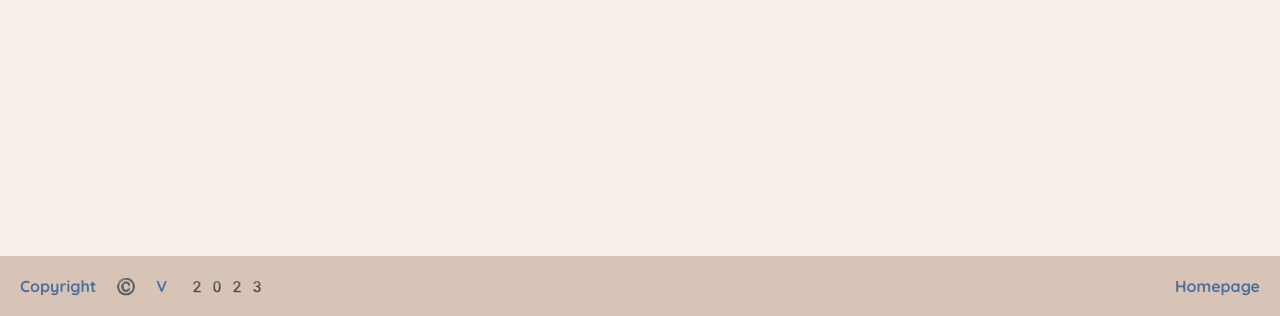
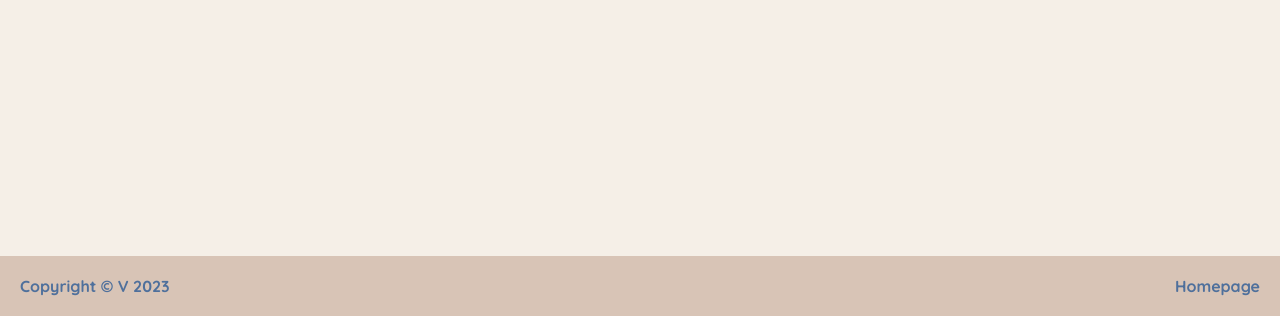
Before and after one commit to vhsher/odin-rockpaperscissors, a plain HTML site: page index.html in a window 1280 px wide. Shown: the part 484-800 px from the top of the page. Drawn offline with Linux system fonts and the light colour scheme; a web font is replaced by a local one.

Commit message:
Bugfix different text style

```diff
--- a/style.css
+++ b/style.css
@@ -114,6 +114,7 @@ footer {
 }
 
 footer > div {
+  font-family: "Quicksand", 'Segoe UI', Tahoma, Geneva, Verdana, sans-serif;
   margin: 0 20px;
   font-size: 16px;
 }
```
